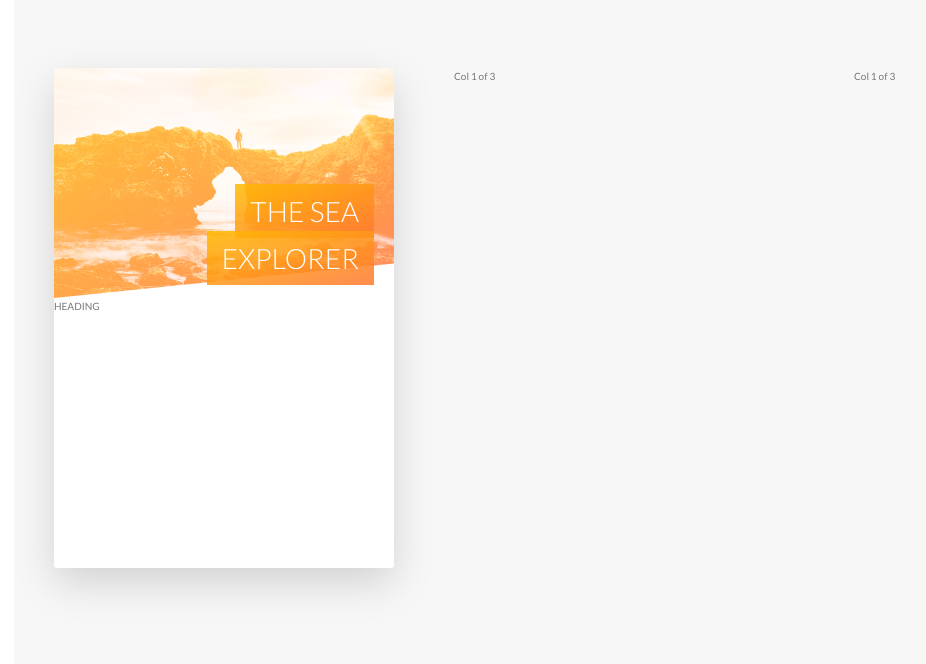
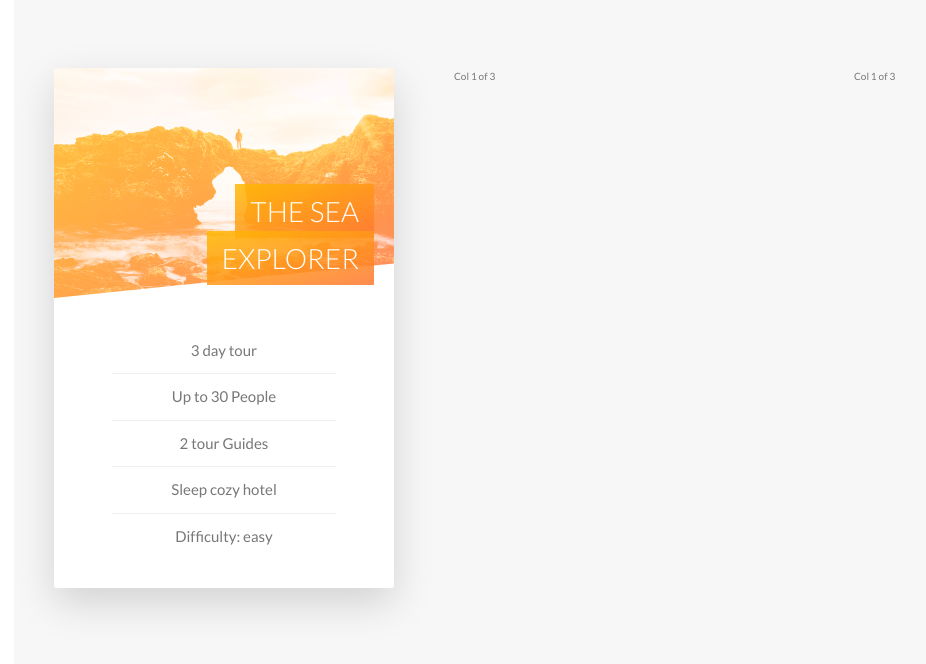
Before and after one commit to Harkindey/Natours-React, a React app: page / in a window 1280 px wide. Shown: the part 2435-3099 px from the top of the page, without its empty margins (16-942 px from the left). Built offline with nearby package versions, Linux system fonts and the light colour scheme.

Commit message:
Card details

```diff
--- a/src/Components/Tours.js
+++ b/src/Components/Tours.js
@@ -18,7 +18,15 @@ export default class Tours extends Component {
 										The Sea Explorer
 									</span>
 								</h4>
-								<div className="card__details">HEADING</div>
+								<div className="card__details">
+									<ul>
+										<li>3 day tour</li>
+										<li>Up to 30 People</li>
+										<li>2 tour Guides</li>
+										<li>Sleep cozy hotel</li>
+										<li>Difficulty: easy</li>
+									</ul>
+								</div>
 							</div>
 							<div className="card__side card__side--back card__side--back-1">
 								BACK
--- a/src/sass/abstract/_variables.scss
+++ b/src/sass/abstract/_variables.scss
@@ -10,6 +10,8 @@ $color-tertiary-light: #2998ff;
 $color-tertiary-dark: #5643fa;
 
 $color-grey-light-1: #f7f7f7;
+$color-grey-light-2: #eee;
+
 $color-grey-dark: #777;
 $color-white:#fff;
 $color-black: #000;
--- a/src/sass/microComponents/_card.scss
+++ b/src/sass/microComponents/_card.scss
@@ -3,10 +3,10 @@
     perspective: 150rem;
     -moz-perspective: 150rem;
     position: relative;
-    height: 50rem;
+    height: 52rem;
 
     &__side {
-        height: 50rem;
+        height: 52rem;
         transition: all .8s ease;
         position: absolute;
         top: 0;
@@ -31,11 +31,11 @@
     }
 
     &:hover &__side--front {
-        //transform: rotateY(-180deg);
+        transform: rotateY(-180deg);
     }
 
     &:hover &__side--back {
-        //transform: rotateY(0);
+        transform: rotateY(0);
     }
 
     //FRONT SIDE STYLING
@@ -78,4 +78,22 @@
                 rgba($color-secondary-dark, .85));
         }
     }
+
+    &__details{
+        padding: 3rem;
+        ul{
+            list-style: none;
+            width: 80%;
+            margin: 0 auto;
+
+            li {
+                text-align: center;
+                font-size: 1.5rem;
+                padding: 1rem;
+                &:not(:last-child){
+                    border-bottom: 1px solid $color-grey-light-2;
+                }
+            }
+        }
+    }
 }
```
